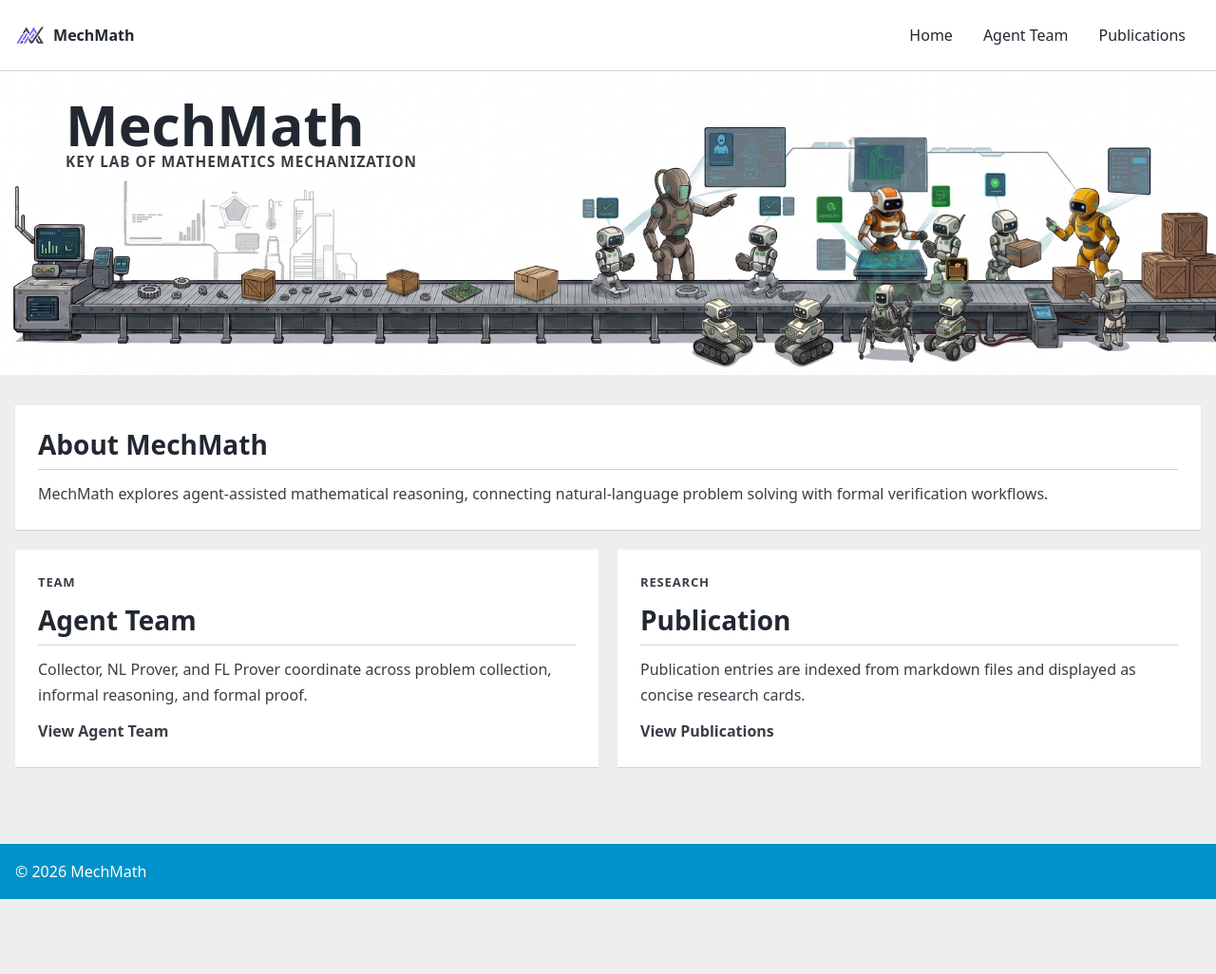
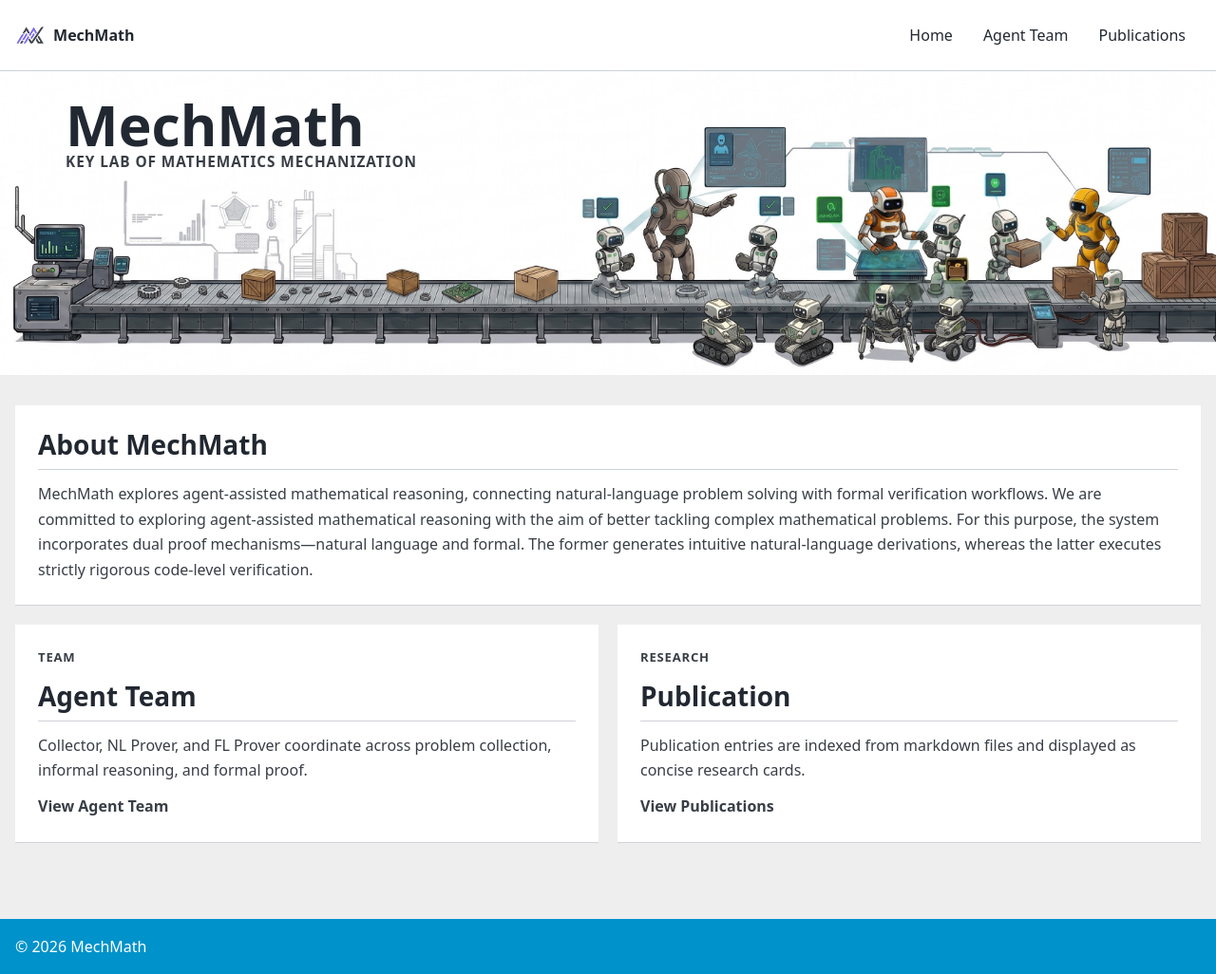
Before and after one commit to MechMath/mechmath.github.io, a Jekyll site: the page built from index.html, in a window 1280 px wide. Shown: the whole page at 95% size. Built offline with Jekyll 4.4.1, drawn with Linux system fonts in a browser that asks for light colours; before the commit the page ends 947 px from its top, so only the background shows below that.

Commit message:
add description

```diff
--- a/index.html
+++ b/index.html
@@ -18,7 +18,7 @@ title: 首页
 <section class="about-card">
   <div class="feature-row__body">
     <h2>About MechMath</h2>
-    <p>MechMath explores agent-assisted mathematical reasoning, connecting natural-language problem solving with formal verification workflows.</p>
+    <p>MechMath explores agent-assisted mathematical reasoning, connecting natural-language problem solving with formal verification workflows. We are committed to exploring agent-assisted mathematical reasoning with the aim of better tackling complex mathematical problems. For this purpose, the system incorporates dual proof mechanisms—natural language and formal. The former generates intuitive natural-language derivations, whereas the latter executes strictly rigorous code-level verification.</p>
   </div>
 </section>
 
```
